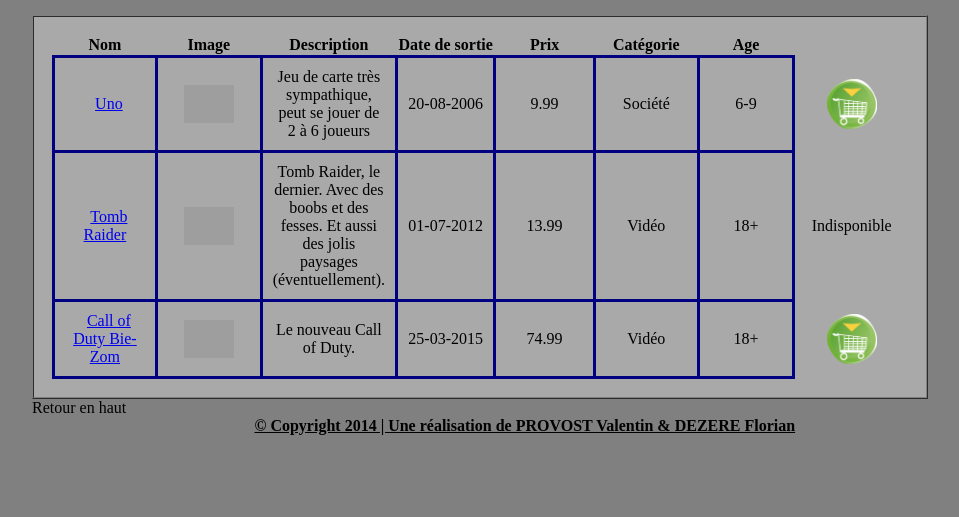
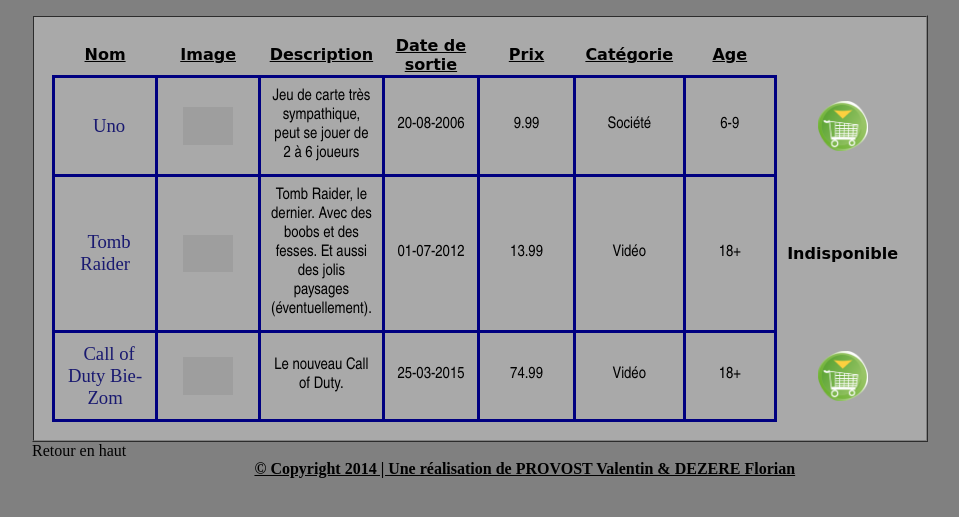
Before and after one commit to DezereFlorian/Web-Dynamique__L2-SPI, a PHP site: page /jeux.php in a window 1280 px wide. Shown: the part 238-755 px from the top of the page, without its empty margins (160-1119 px from the left). Run offline with PHP 8.4, Linux system fonts and the light colour scheme; data comes from the database, SQL or seed files in the repository; some libraries are stand-ins or nearby versions; grey boxes are pictures that could not be loaded.

Commit message:
modification css importante

```diff
--- a/global.css
+++ b/global.css
@@ -108,6 +108,7 @@ copyright{
     color: black;
     width: 90%;
     text-align: center;
+    font-family: Corbel;
 }
 table{
     border-collapse: collapse;
@@ -134,6 +135,8 @@ section a:hover{
     text-decoration: underline;
     color: saddlebrown;
     text-decoration-color: red;
+    text-align: inherit;
+    text-align: left;
 }
 
 p{
@@ -149,4 +152,52 @@ p{
     border-right-width: 0;
     border-left-width: 0;
     border-top-width: 0;
+    font-size: 12pt;
+    font-weight: bold;
+    font-family: Comic sans MS, Times New Roman;
 }
+
+.contenu_case{
+    font-family: Arial Narrow;
+    text-decoration: inherit;
+}
+
+.titre_case{
+    font-family: Comic Sans MS;
+    text-decoration: underline;
+}
+
+.bienvenue{
+    text-align: center;
+    text-decoration: none;
+}
+
+.bienvenue .para_acceuil{
+    font-size: 25pt;
+}
+
+.bienvenue .lienbasique{
+    text-align: left;
+}
+
+#connection, #inscription{
+    font-size: 10pt;
+    font-family: Calibri;
+}
+
+legend{
+    font-size: 15pt;
+    font-family: Comic Sans MS;
+}
+
+
+input{
+    background-color: darkgray;
+    color: navy;
+}
+
+.liendetail, .liendetail:visited{
+    text-decoration: none;
+    color: midnightblue;
+    font-size: 14pt;
+}
--- a/jeux.php
+++ b/jeux.php
@@ -22,7 +22,7 @@
     // affichage du tableau avec tous les jeux
     ?>
 <table>
-    <tr>
+    <tr class='titre_case'>
         <th>Nom</th>
         <th>Image</th>
         <th>Description</th>
@@ -48,11 +48,11 @@
         <tr>
             <td><span class="cache"><?php echo $id; ?></span><a class="liendetail" href="detail_jeu.php?id=<?php echo $id; ?>"><?php echo $nom; ?></a></td> <!-- mets le span en caché avec visibility : hidden -->
             <td><a class="" href="detail_jeu.php?id=<?php echo $id; ?>"><img src="<?php echo $img; ?>"/></a></td>
-            <td><?php echo $desc; ?></td>
-            <td><?php echo $sortie; ?></td>
-            <td><?php echo $prix; ?></td>
-            <td><?php echo $categ; ?></td>
-            <td><?php echo $age; ?></td>
+            <td class='contenu_case'><?php echo $desc; ?></td>
+            <td class='contenu_case'><?php echo $sortie; ?></td>
+            <td class='contenu_case'><?php echo $prix; ?></td>
+            <td class='contenu_case'><?php echo $categ; ?></td>
+            <td class='contenu_case'><?php echo $age; ?></td>
             <td class='cachepanier'>
                 <?php if($stock > 0): ?>
                     <img id='addpanier' src='images/panier_fleche.jpg'/>
--- a/seconnecter.php
+++ b/seconnecter.php
@@ -6,7 +6,7 @@
         <form id="formconnect">
         <fieldset>
             <legend align='center'> Connexion </legend>
-            <label for="utilisateur">&nbsp;&nbsp;&nbsp;&nbsp;&nbsp;&nbsp;&nbsp;&nbsp;&nbsp;Pseudo :&nbsp;</label><input type="text" name="pseudo" id="pseudoCo" required /><br /><br />
+            <label for="utilisateur">&nbsp;&nbsp;&nbsp;&nbsp;&nbsp;&nbsp;&nbsp;&nbsp;&nbsp;&nbsp;&nbsp;Pseudo :&nbsp;</label><input type="text" name="pseudo" id="pseudoCo" required /><br /><br />
             <label for="motdepasse">Mot de passe :&nbsp;</label><input type="password" name="mdp" id="mdpCo" required/><br /><br />
             <input type="button" onclick="connexion();" value="Connexion" id="connect"/>
         </fieldset>
@@ -19,7 +19,7 @@
             <label for="mail">&nbsp;&nbsp;&nbsp;&nbsp;&nbsp;&nbsp;&nbsp;&nbsp;&nbsp;&nbsp;&nbsp;E-mail :&nbsp;</label><input type="text" name="mail" id="mail" required/><br/><br/>
             <label for="utilisateur">&nbsp;&nbsp;&nbsp;&nbsp;&nbsp;&nbsp;&nbsp;&nbsp;&nbsp;&nbsp;Pseudo :&nbsp;</label><input type="text" name="pseudo" id="pseudo" required /><br /><br />
             <label for="motdepasse">Mot de passe :&nbsp;</label><input type="password" name="mdp" id="mdp" required/><br /><br />
-            <label for="nom">&nbsp;&nbsp;&nbsp;&nbsp;&nbsp;&nbsp;&nbsp;&nbsp;&nbsp;&nbsp;&nbsp;&nbsp;&nbsp;Nom :&nbsp;</label><input type="text" name="nom" id="nom" required/><br /><br />
+            <label for="nom">&nbsp;&nbsp;&nbsp;&nbsp;&nbsp;&nbsp;&nbsp;&nbsp;&nbsp;&nbsp;&nbsp;&nbsp;&nbsp;&nbsp;&nbsp;&nbsp;Nom :&nbsp;</label><input type="text" name="nom" id="nom" required/><br /><br />
             <label for="prenom">&nbsp;&nbsp;&nbsp;&nbsp;&nbsp;&nbsp;&nbsp;&nbsp;Prénom :&nbsp;</label><input type="text" name="prenom" id="prenom" required/><br /><br />
             <label for="adresse">&nbsp;&nbsp;&nbsp;&nbsp;&nbsp;&nbsp;&nbsp;Adresse :&nbsp;</label><input type="text" name="adresse" id="adresse" required/><br /><br />
             <input type="button" onclick="verif();" value="Inscription" id="newmember"/>
```
Also changed, not shown: a_venir.php (+6 -6 lines), index.php (+4 -4 lines).
